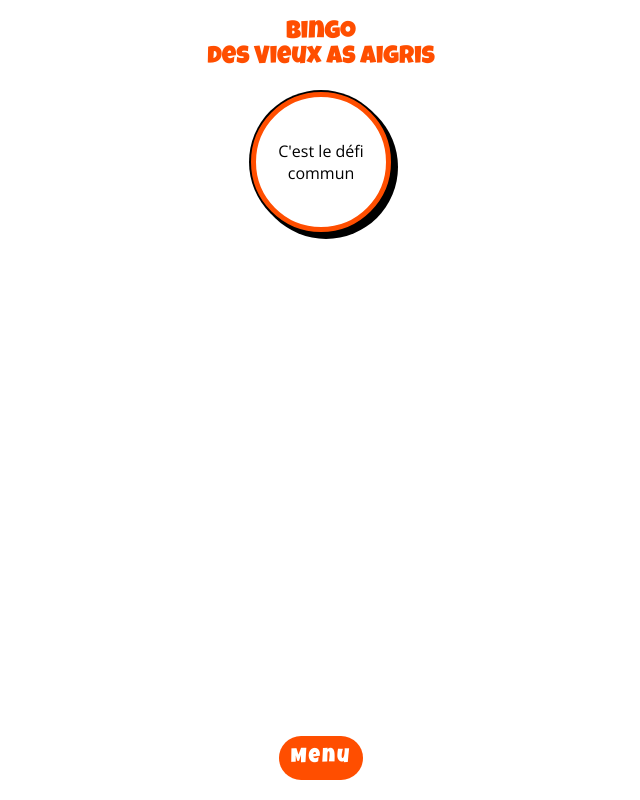
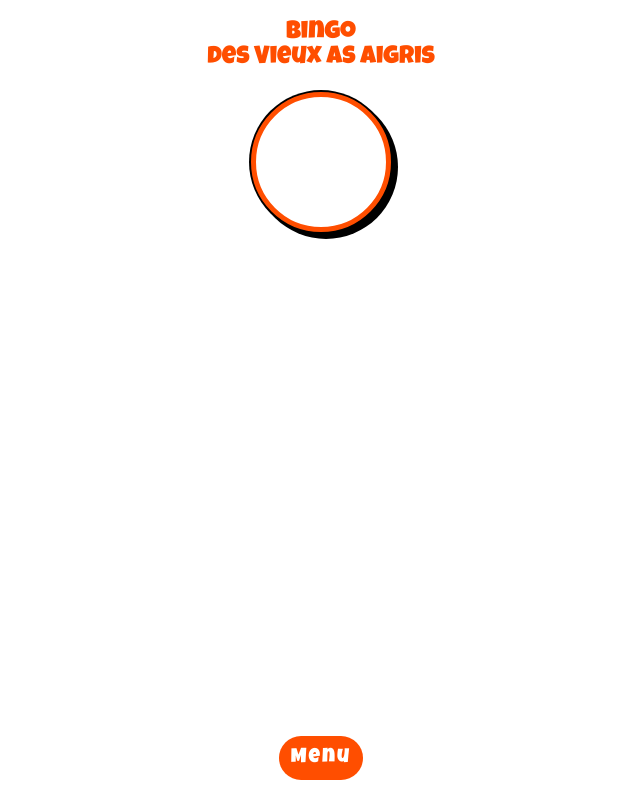
Before and after one commit to ppernalon/barbu-bingo-react, a React (Create React App) app: page /shared-challenge in a window 1280 px wide. Shown: the whole page, without its empty margins (319-959 px from the left). Built offline with nearby package versions, Linux system fonts and the light colour scheme; no server answers.

Commit message:
updating challenge

```diff
--- a/package.json
+++ b/package.json
@@ -10,6 +10,7 @@
     "react-dom": "^17.0.2",
     "react-router-dom": "^6.2.1",
     "react-scripts": "5.0.0",
+    "socket.io-client": "^4.4.1",
     "web-vitals": "^2.1.4"
   },
   "scripts": {
--- a/src/components/SharedChallenge.jsx
+++ b/src/components/SharedChallenge.jsx
@@ -1,13 +1,30 @@
-import React from "react"
+import React, { useEffect, useState } from "react"
+import { io } from "socket.io-client"
 import './SharedChallenge.css'
 
+// const SERVER_URL = "http://paul-pernalon.fr:3000"
+const SERVER_URL = "http://localhost:3000"
+
 const SharedChallenge = () => {
+    const [currentChallenge, setCurrentChallenge] = useState('')
+    const [socket, setSocket] = useState(null)
+
+    useEffect(() => {
+        setSocket(io(`${SERVER_URL}`))
+    }, [])
+
+    useEffect(() => {
+        if (socket){
+            socket.on('connection', (ws) => setCurrentChallenge(ws.challenge))
+            socket.on('new.challenge', (ws) => setCurrentChallenge(ws.challenge))
+        }
+    }, [socket])
 
     return (
         <div className="SharedChallengeShadow">
             <div className="SharedChallenge">
                 <span>
-                    C'est le défi commun
+                    {currentChallenge}
                 </span>
             </div>
         </div>
--- a/src/index.css
+++ b/src/index.css
@@ -1,6 +1,8 @@
 body {
   margin: 0;
+  background-color: white;
   font-family: 'Open Sans', sans-serif;
+  color: black;
   -webkit-font-smoothing: antialiased;
   -moz-osx-font-smoothing: grayscale;
 }
```
Also changed, not shown: 1 other file (tests, documents, lock files or other folders).
